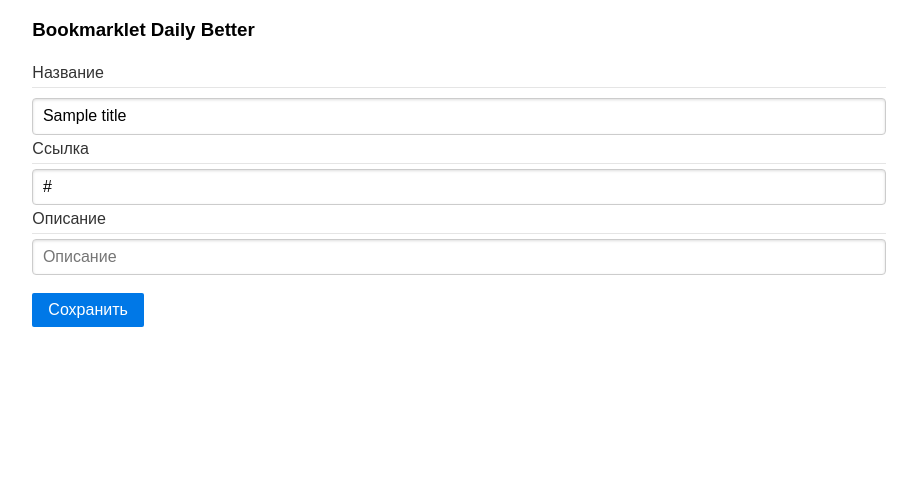
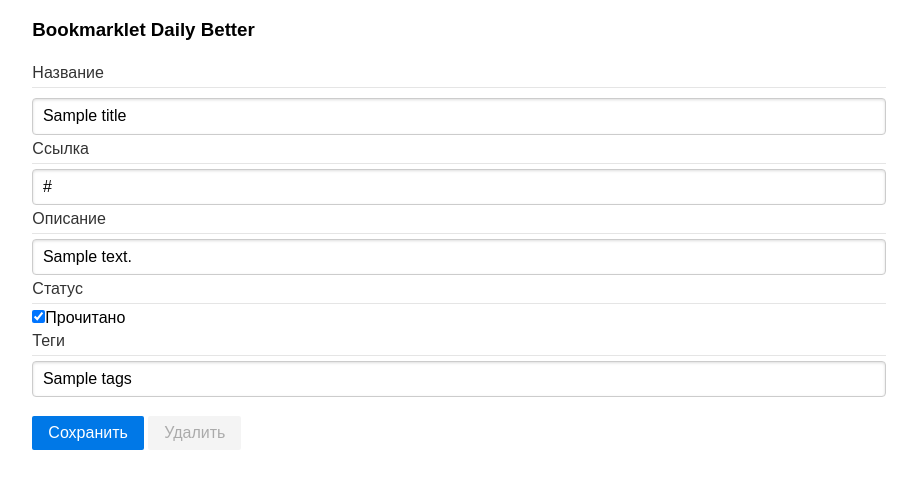
Before and after one commit to cuamckuu/daily-better, a FastAPI app: template templates/bookmarklet.html in a window 1280 px wide. Shown: the top 489 px of the page, without its empty margins (181-1098 px from the left). Run offline with FastAPI, Linux system fonts and the light colour scheme; the template is opened without the code that fills it: most values are stand-ins (such as "Sample title", 1, 10 or a date in 2020); parts of the project's set-up code (start-up, migrations or seed data) failed here and were passed over.

Commit message:
feature: added new fields to bookmarklet

```diff
--- a/templates/bookmarklet.html
+++ b/templates/bookmarklet.html
@@ -20,17 +20,30 @@
                 const description_tag = document.querySelector('#description');
                 const description = description_tag.value;
 
-                const rawResponse = await fetch('/bookmarks', {
-                    method: 'POST',
+                const status_tag = document.querySelector('#status');
+                const status = status_tag.checked;
+
+                data = {
+                        "url": url,
+                        "title": title,
+                        "tags": [],
+                        "description": description,
+                        "was_read": status
+                    }
+
+                request = '/bookmarks'
+                request_method = 'POST'
+                if ({{bookmark_id}} != -1) {
+                    request = '/bookmarks/' + {{bookmark_id}}
+                    request_method = 'PATCH'
+                }
+
+                const rawResponse = await fetch(request, {
+                    method: request_method,
                     headers: {
                         'Content-Type': 'application/json'
                     },
-                    body: JSON.stringify({
-                        "url": url,
-                        "title": title,
-                        "tags": [],
-                        "description": description
-                    }),
+                    body: JSON.stringify(data),
                 });
                 window.close('','_parent','');
             }
@@ -51,10 +64,17 @@
                     <input id="url" required class="pure-input-1" placeholder="http://ya.ru" value="{{url}}"/>
                     <br>
                     <legend>Описание</legend>
-                    <input id="description" required class="pure-input-1" placeholder="Описание"/>
+                    <input id="description" required class="pure-input-1" placeholder="Описание" value="{{description}}"/>
+                    <br>
+                    <legend>Статус</legend>
+                    <input id="status" type="checkbox" checked="{{was_read}}">Прочитано</input>
+                    <br>
+                    <legend>Теги</legend>
+                    <input id="tags" required class="pure-input-1" placeholder="Теги" value="{{tags}}"/>
                     <br>
                     <br>
-                    <a class="pure-button pure-button-primary" onclick="save_bookmark()">Сохранить</a>
+                    <a id="save_button" class="pure-button pure-button-primary" onclick="save_bookmark()">Сохранить</a>
+                    <a id="delete_button" class="pure-button pure-button-disabled" onclick="delete_bookmark()">Удалить</a>
                 </fieldset>
             </form>
         </div>
```
